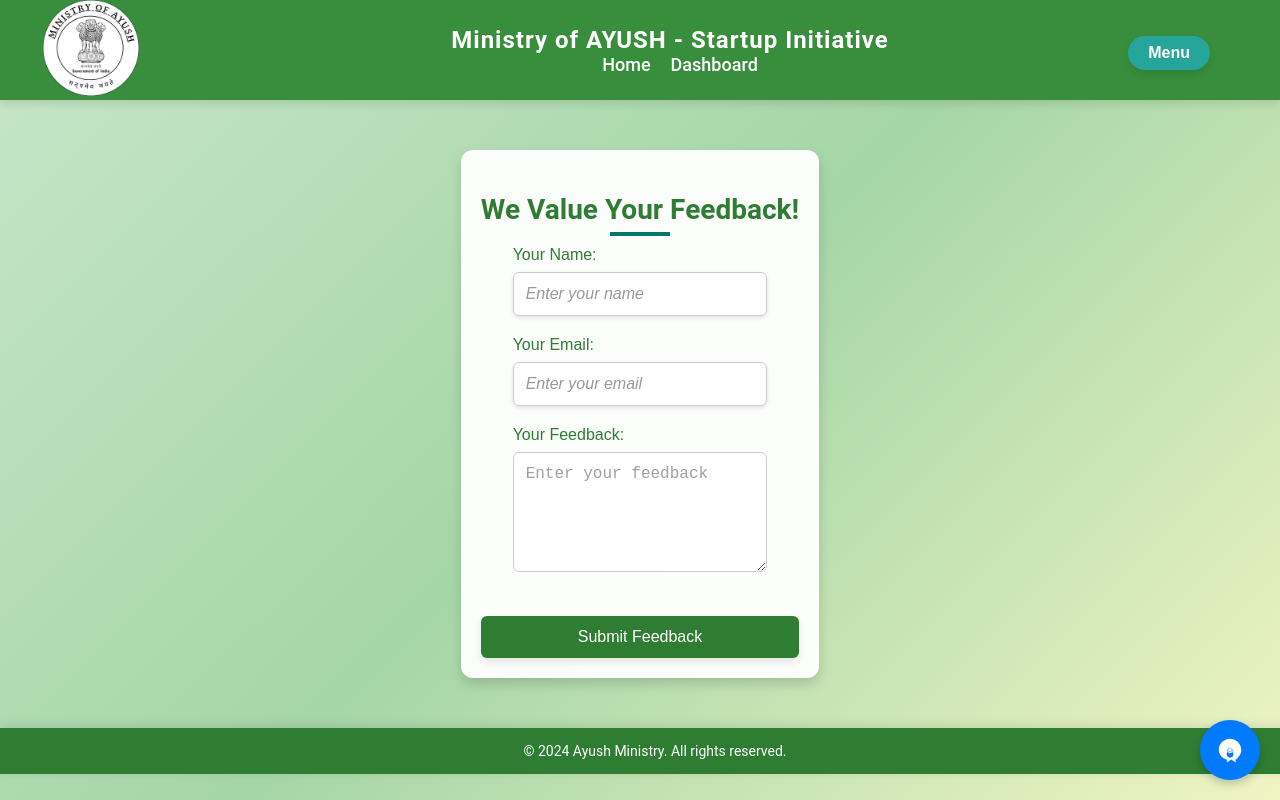
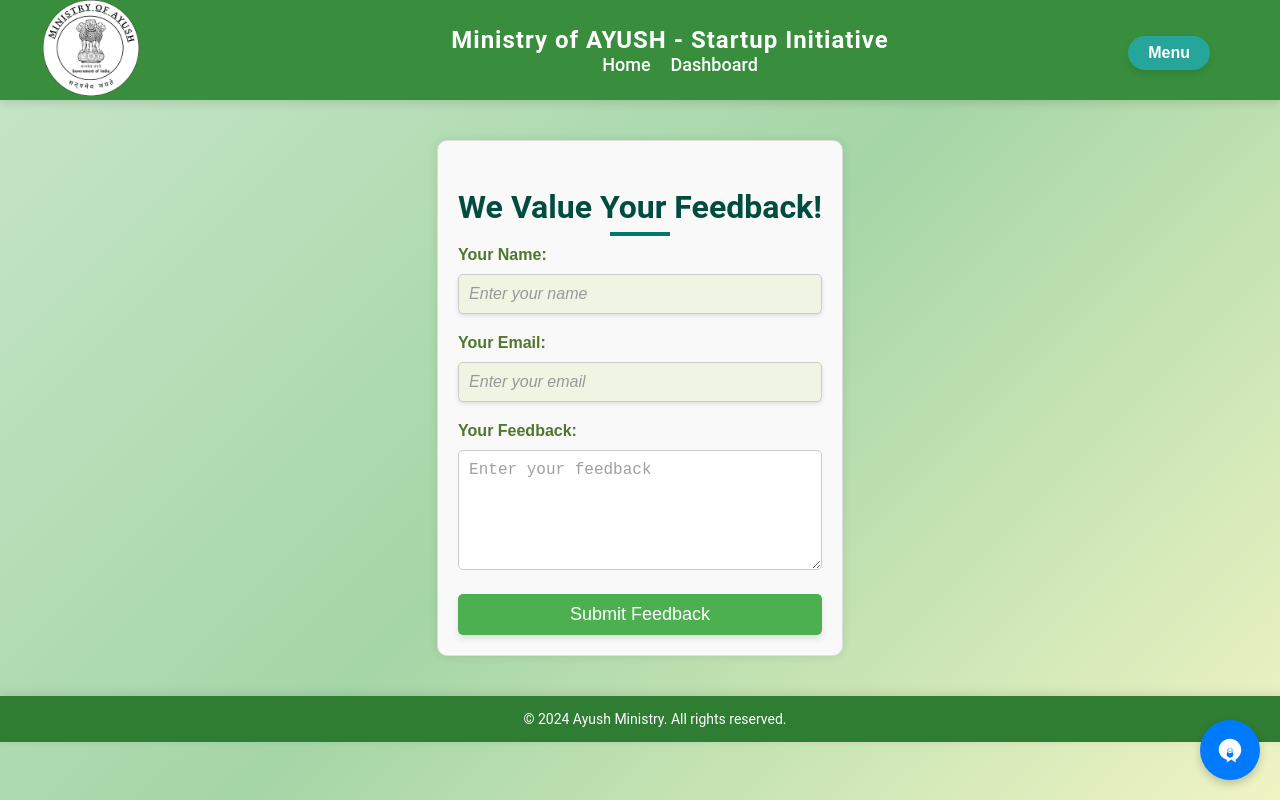
Before and after one commit to Prattaykun/AyushPrototypeFinal, a React (Create React App) app: page /Feedback in a window 1280 px wide. Shown: the top 800 px of the page. Built offline with nearby package versions, Linux system fonts and the light colour scheme; no server answers; sample sign-in values are in the browser's storage.

Commit message:
inputs css

```diff
--- a/src/components/menu/Feedback.css
+++ b/src/components/menu/Feedback.css
@@ -1,87 +1,90 @@
 /* Feedback Container */
 .feedback-container {
-    max-width: 600px;
-    margin: 50px auto;
+  max-width: 500px;
+  margin: 40px auto;
   padding: 20px;
-    background: rgba(255, 255, 255, 0.95); /* White with slight transparency */
-    border-radius: 12px;
-    box-shadow: 0 6px 12px rgba(0, 0, 0, 0.15); /* Soft shadow */
-    text-align: center;
-    animation: page-fade-in 1s ease;
+  background-color: #f9f9f9;
+  border: 1px solid #ddd;
+  border-radius: 10px;
+  box-shadow: 0 0 10px rgba(0, 0, 0, 0.1);
+  animation: fadeIn 0.5s ease-in; /* Added easing for smoother animation */
 }
 
 .feedback-container h2 {
-    font-size: 28px;
+  text-align: center;
   margin-bottom: 20px;
-    color: #2e7d32; /* Green color for heading */
 }
 
-  /* Feedback Success */
-  .feedback-success {
-    color: #2e7d32;
-    font-size: 20px;
-    font-weight: 500;
+.feedback-form {
+  display: flex;
+  flex-direction: column;
+  align-items: center;
 }
 
-  /* Input Group Styling */
 .input-group {
   margin-bottom: 20px;
-    text-align: left;
+  width: 100%;
 }
 
 .input-group label {
-    font-weight: 500;
-    margin-bottom: 8px;
-    font-size: 16px;
-    color: #2e7d32;
+  display: block;
+  margin-bottom: 10px;
 }
 
-  input[type="text"],
-  input[type="email"],
-  textarea {
+.input-group input, .input-group textarea {
   width: 100%;
-    padding: 12px;
-    border-radius: 6px;
+  padding: 10px;
   border: 1px solid #ccc;
+  border-radius: 5px;
   font-size: 16px;
-    color: #333;
-    background-color: #fff;
-    transition: border-color 0.3s ease, box-shadow 0.3s ease;
-    outline: none;
+  transition: border-color 0.2s ease, box-shadow 0.2s ease; /* Smooth transitions */
 }
 
-  input[type="text"]:focus,
-  input[type="email"]:focus,
-  textarea:focus {
-    border-color: #2e7d32;
-    box-shadow: 0 0 8px rgba(46, 125, 50, 0.3);
+.input-group input:focus, .input-group textarea:focus {
+  border-color: #aaa;
+  box-shadow: 0 0 10px rgba(0, 0, 0, 0.2);
 }
 
-  textarea {
-    resize: vertical;
-  }
-
-  /* Submit Button */
 .submit-btn {
-    background-color: #2e7d32;
-    color: white;
-    padding: 12px 24px;
+  background-color: #4CAF50;
+  color: #fff;
+  padding: 10px 20px;
   border: none;
-    border-radius: 6px;
+  border-radius: 5px;
   cursor: pointer;
-    font-size: 16px;
-    margin-top: 20px;
-    transition: background-color 0.3s ease, transform 0.2s ease;
-    box-shadow: 0 4px 8px rgba(0, 0, 0, 0.1);
+  transition: background-color 0.2s ease; /* Smooth button hover */
 }
 
 .submit-btn:hover {
-    background-color: #45a049;
-    transform: translateY(-2px) scale(1.02);
+  background-color: #3e8e41;
 }
 
-  .submit-btn:active {
-    background-color: #388e3c;
+.feedback-success {
+  text-align: center;
+  margin-top: 20px;
+  animation: slideIn 0.5s ease-in-out; /* Slide-in animation for success message */
+}
+
+.feedback-success p {
+  font-size: 18px;
+  color: #666;
+}
+
+/* Animations */
+@keyframes fadeIn {
+  from {
+    opacity: 0;
+  }
+  to {
+    opacity: 1;
+  }
+}
+
+@keyframes slideIn {
+  from {
+    transform: translateY(100%);
+  }
+  to {
     transform: translateY(0);
-    box-shadow: 0 2px 4px rgba(0, 0, 0, 0.1);
   }
+}
```
Lines whose indentation alone changed are shown as unchanged.
